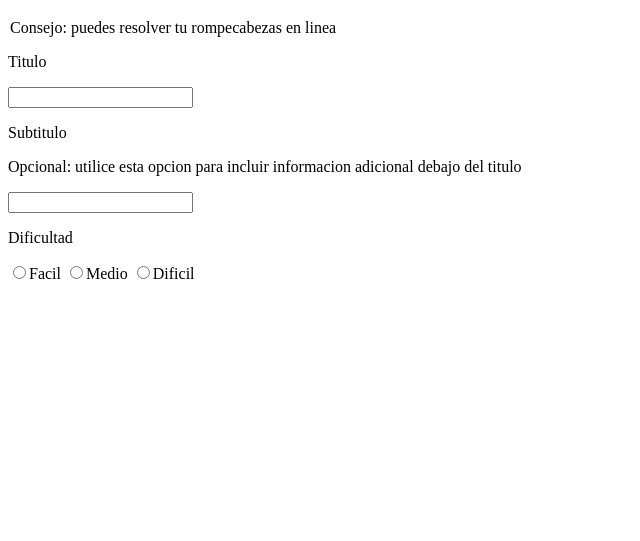
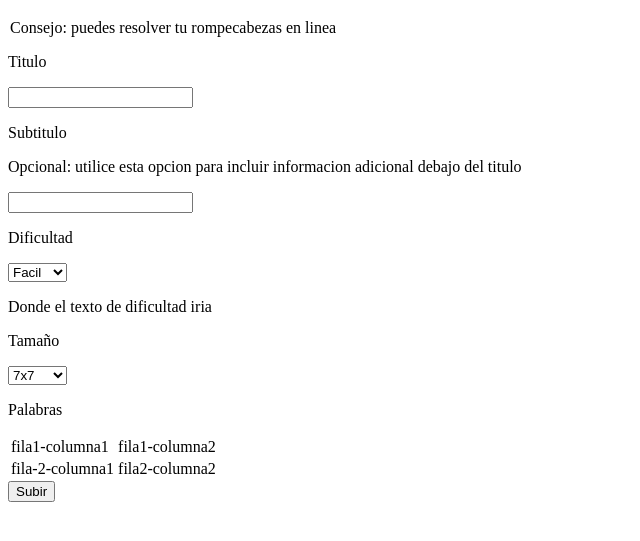
Before and after one commit to oscarArismendi/Proyecto_Campus, a plain HTML site: page sopaLetras/index.html in a window 1280 px wide. Shown: the part 61-602 px from the top of the page, without its empty margins (0-640 px from the left). Drawn offline with Linux system fonts and the light colour scheme.

Commit message:
modified:   README.md modified:   sopaLetras/index.html new file:   sopaLetras/script.js

```diff
--- a/sopaLetras/index.html
+++ b/sopaLetras/index.html
@@ -9,20 +9,39 @@
     <h1>Generador de sopa de letras</h1>
     <legend>Consejo: puedes resolver tu rompecabezas en linea</legend>
 
-    <p>Titulo</p>
-    <input type="text">
+    <p class = "gris">Titulo</p>
+    <input id="input_titulo" type="text">
 
-    <p>Subtitulo</p>
+    <p class = "gris">Subtitulo</p>
     <p>Opcional: utilice esta opcion para
         incluir informacion adicional debajo del titulo</p>
-    <input type="text">
+    <input id="input_subtitulo" type="text">
 
-    <p>Dificultad</p>
-    <input type="radio" name="dificultad">Facil
-    <input type="radio" name="dificultad">Medio
-    <input type="radio" name="dificultad">Dificil
-
-
-
+    <p class = "gris">Dificultad</p>
+    <select id="boton_dificultad">
+        <option  value="Facil">Facil</option>
+        <option  value="Medio">Medio</option>
+        <option  value="Dificil">Dificil</option>
+    </select>
+    <p id="texto_dificultad">Donde el texto de dificultad iria</p>
+    <p class = "gris" id="texto_tamaño">Tamaño</p>
+    <select id="boton_tamaño">
+        <option  value="7">7x7</option>
+        <option  value="10">10x10</option>
+        <option  value="14x14">14x14</option>
+    </select>
+    <p id="titulo_palabras">Palabras</p>
+    <table>
+        <tr>
+            <td>fila1-columna1</td>
+            <td>fila1-columna2</td>
+        </tr>
+        <tr>
+            <td>fila-2-columna1</td>
+            <td>fila2-columna2</td>
+        </tr>
+    </table>
+    <button id ="boton_subir">Subir</button>
+    <script src="script.js" defer></script>
 </body>
 </html>
--- /dev/null
+++ b/sopaLetras/script.js
@@ -0,0 +1,15 @@
+function getText(nombre) {
+    var userInput = document.getElementById(nombre);
+    var enteredText = userInput.value;
+    return enteredText
+
+}
+var button = document.querySelector("#boton_subir");
+var input_titulo = getText("input_titulo");
+var input_subtitulo = getText("input_subtitulo");
+button.addEventListener("click",() => {
+    var input_titulo = getText("input_titulo");
+    var input_subtitulo = getText("input_subtitulo");
+    console.log(input_titulo)
+    console.log(input_subtitulo)
+} );
```
Also changed, not shown: 1 other file.
